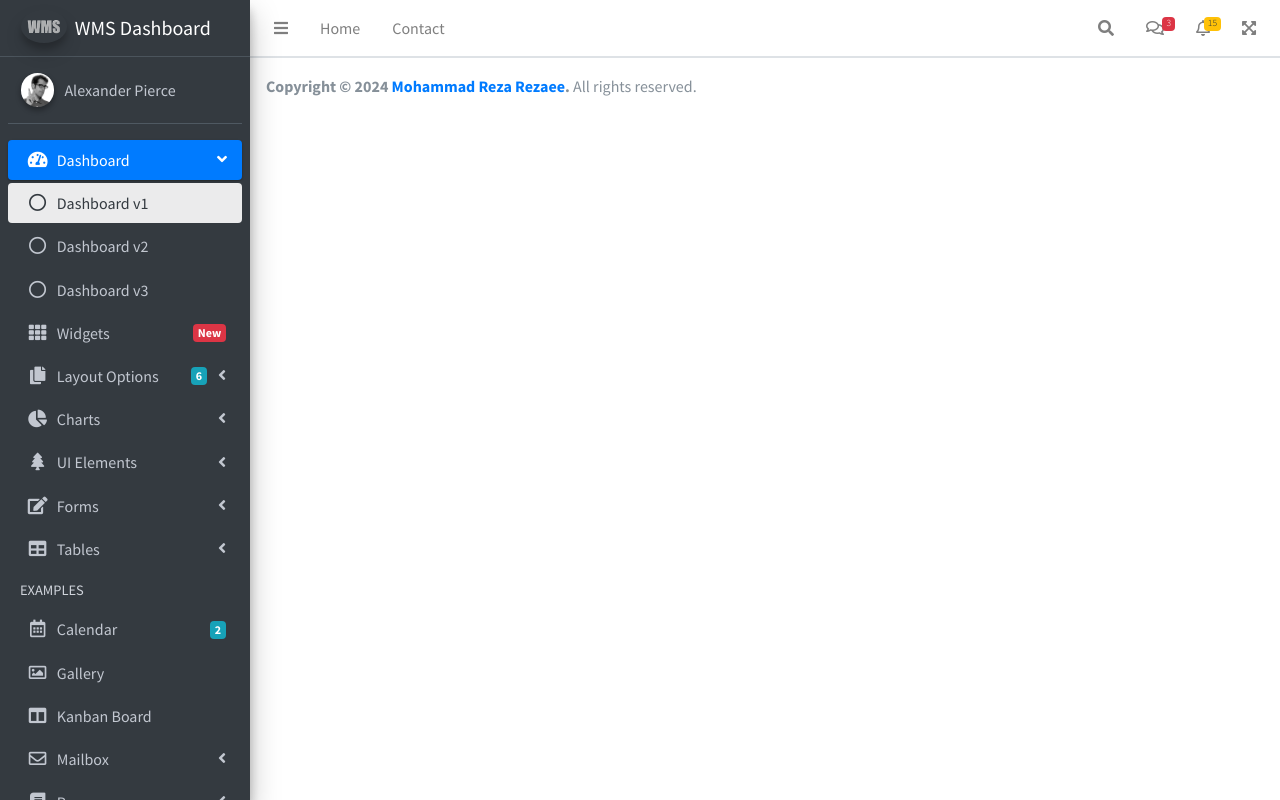
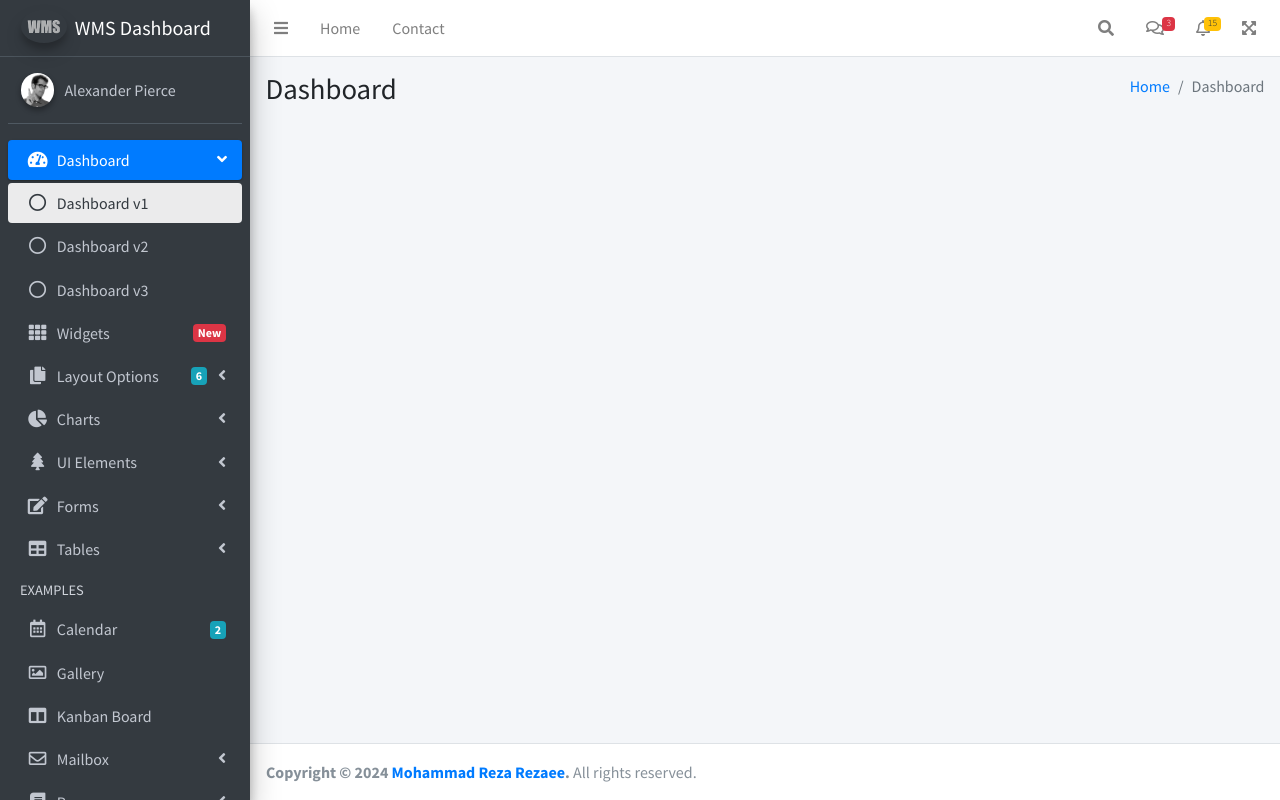
Before and after one commit to rezaeetech/wms, a Django app: template src/templates/base.html in a window 1280 px wide. Run offline with Django 3.2, Linux system fonts and the light colour scheme; the template is opened without the code that fills it: most values are stand-ins (such as "Sample title", 1, 10 or a date in 2020); some libraries are stand-ins or nearby versions.

Commit message:
style: fix layout of main content

```diff
--- a/src/templates/base.html
+++ b/src/templates/base.html
@@ -9,15 +9,50 @@
 
     {% include 'components/head.html' %}
   </head>
-  <body class="hold-transition sidebar-mini layout-fixed">
+  <body class="hold-transition layout-fixed">
     <div class="wrapper">
       {% include 'components/navbar.html' %}
 
       {% include 'components/sidebar.html' %}
 
-      {% block content %}
+      <!-- Content Wrapper. Contains page content -->
+      <div class="content-wrapper">
+        <!-- Content Header (Page header) -->
+        <div class="content-header">
+          <div class="container-fluid">
+            <div class="row mb-2">
+              <div class="col-sm-6">
+                <h1 class="m-0">Dashboard</h1>
+              </div>
+              <!-- /.col -->
+              <div class="col-sm-6">
+                <ol class="breadcrumb float-sm-right">
+                  <li class="breadcrumb-item">
+                    <a href="/">Home</a>
+                  </li>
+                  <li class="breadcrumb-item active">{{ current_section|default:"Dashboard" }}</li>
+                </ol>
+              </div>
+              <!-- /.col -->
+            </div>
+            <!-- /.row -->
+          </div>
+          <!-- /.container-fluid -->
+        </div>
+        <!-- /.content-header -->
 
-      {% endblock %}
+        <!-- Main content -->
+        <section class="content">
+          <div class="container-fluid">
+            {% block content %}
+
+            {% endblock %}
+          </div>
+          <!-- /.container-fluid -->
+        </section>
+        <!-- /.content -->
+      </div>
+      <!-- /.content-wrapper -->
 
       {% include 'components/footer.html' %}
     </div>
```
